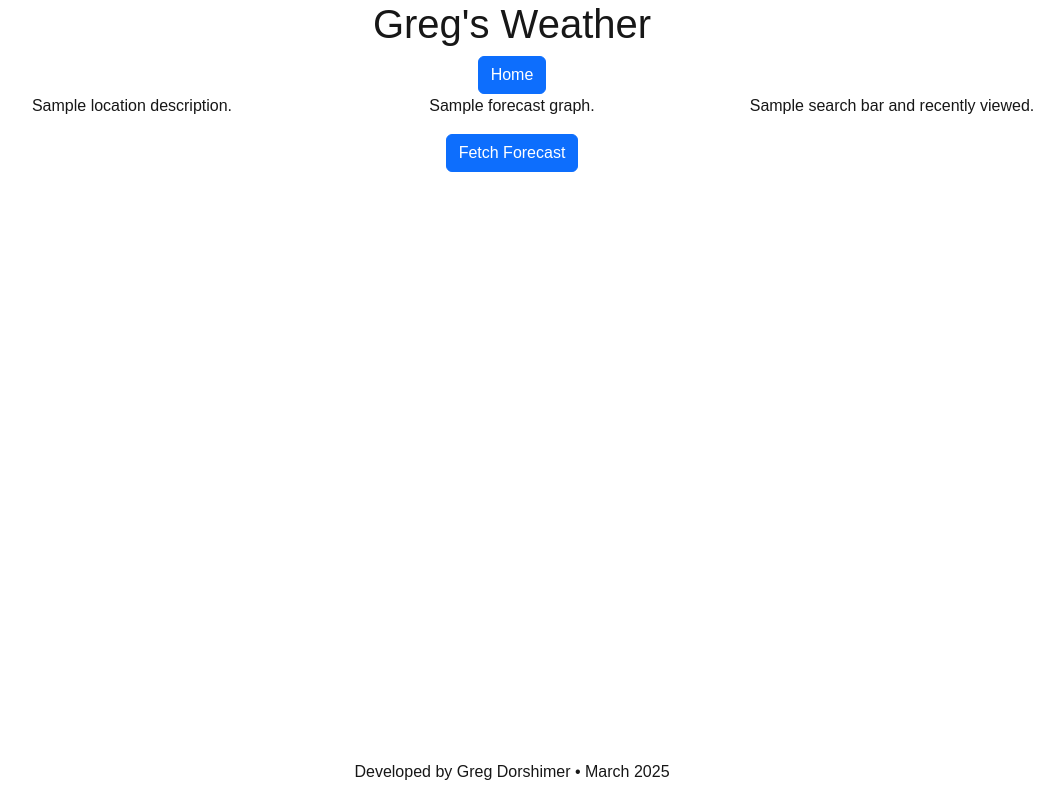
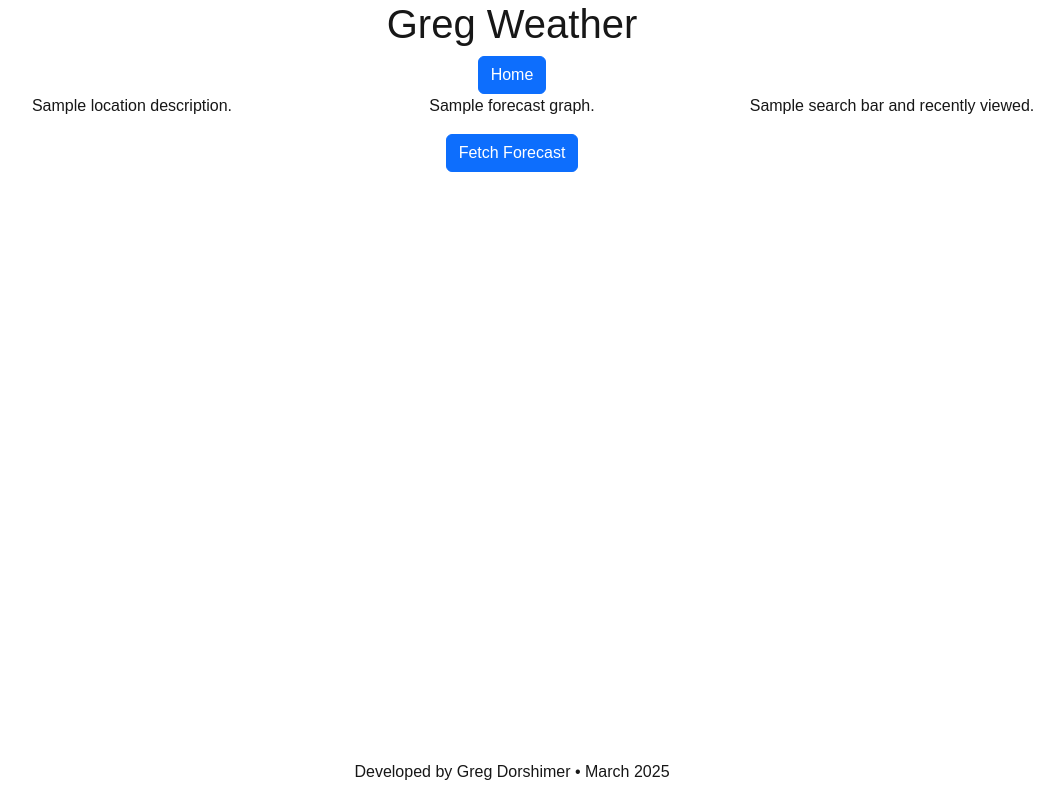
Before and after one commit to gregdorshimer/gregs-weather, a Next.js app: page /weather in a window 1280 px wide. Shown: the whole page, without its empty margins (128-1188 px from the left). Built offline with nearby package versions, Linux system fonts and the light colour scheme.

Commit message:
added page route, started design

```diff
--- a/src/app/weather/page.js
+++ b/src/app/weather/page.js
@@ -6,7 +6,7 @@ export default function WeatherPage({children}) {
 
             <div className="row">
                 {/* TODO title area */}
-                <h1>Greg's Weather</h1>
+                <h1>Greg Weather</h1>
                 <Link href="/"><button type="button" className="btn btn-primary">Home</button></Link>
             </div>
 
```
